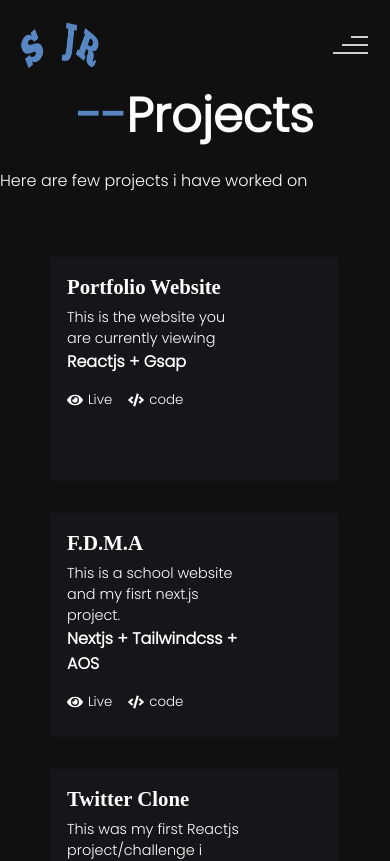
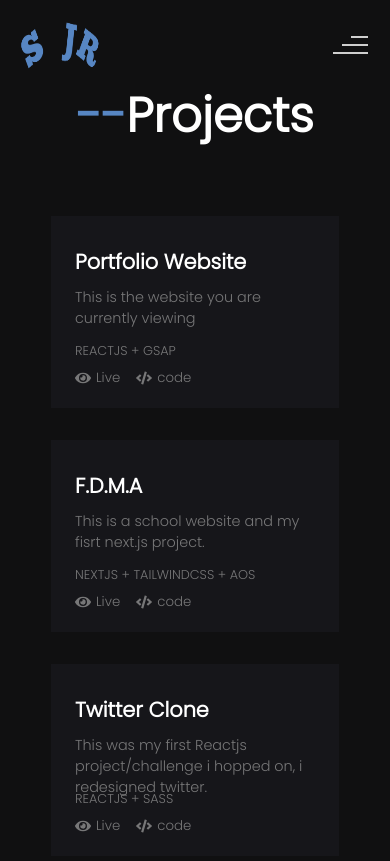
Before and after one commit to Samueljr-web/samuel-dev, a React (Create React App) app: page /projects in a window 390 px wide. Shown: the top 861 px of the page. Built offline with nearby package versions, Linux system fonts and the light colour scheme.

Commit message:
updated portfolio

```diff
--- a/src/data/data.js
+++ b/src/data/data.js
@@ -46,7 +46,7 @@ export const projectsData = [
   },
   {
     id: "5",
-    name: "US TO YOU- Landing page",
+    name: "UTY - Landing page",
     description: "I created a landing page for a delivery service",
     stack: "Javacript + Css",
     link: "https://uty.netlify.app/#",
@@ -62,7 +62,7 @@ export const projectsData = [
   },
   {
     id: "7",
-    name: "Food City",
+    name: "Food City ",
     description: "I contributed & Designed the home page of this project",
     stack: "Reactjs + Css",
     link: "https://restaurant-website-silk.vercel.app",
--- a/src/pages/Projects.js
+++ b/src/pages/Projects.js
@@ -24,7 +24,6 @@ function Projects() {
   return (
     <div className="projects">
       <h2 id="heading-title">Projects</h2>
-      <p id="project-title">Here are few projects i have worked on</p>
       <div className="project_card">
         {projectsData.map((p) => {
           return (
@@ -32,6 +31,7 @@ function Projects() {
               <div className="project_card_content">
                 <h2>{p.name}</h2>
                 <p>{p.description}</p>
+                <div className="bottom">
                   <h4>{p.stack}</h4>
                   <div className="btn-div">
                     <span>
@@ -58,6 +58,7 @@ function Projects() {
                   </div>
                 </div>
               </div>
+            </div>
           );
         })}
       </div>
--- a/src/styles/contact.css
+++ b/src/styles/contact.css
@@ -24,7 +24,22 @@
 .contact_card *{
   color: var(--primary-color);
 }
-@media screen and (max-width: 917px){
+@media screen and (max-width: 1168px){
+  .contact_card {
+    display: flex;
+    align-items: center;
+    justify-content: center;
+    width: 16rem;
+    height: 5rem;
+  }
+  .contact_card span {
+    font-size: 1.7rem;
+  }
+  .contact_card h2 {
+    font-size: 1rem;
+  }
+}
+@media screen and (max-width: 517px){
   .contact_card_div {
     flex-direction: column;
   }
@@ -32,7 +47,7 @@
     display: flex;
     align-items: center;
     justify-content: center;
-    width: 70%;
+    width: 80%;
     height: 5rem;
   }
   .contact_card span {
--- a/src/styles/projects.css
+++ b/src/styles/projects.css
@@ -7,7 +7,8 @@
   margin-top: 3rem;
 }
 .project-card-main{
-   padding: 1rem 1rem;
+  position: relative;
+   padding: 1rem 2.8rem;
    width: 23rem;
    height: 14rem;
    margin: 1rem auto;
@@ -15,42 +16,52 @@
    transition: transform 0.1s ease;
 }
 .project-card-main:hover{
-  transform: scale(1.1);
+  transform: scale(1.08);
   border: 1px solid #ffffff;
   transition: transform 0.1s ease;
 }
 .project_card_content {
   width: 20rem;
-  height: 20rem;
+  height: 18rem;
   transition: all 0.3s;
 }
 .project_card_content h2 {
   font-weight: 700;
-  font-family: cursive;
   font-size: 1.3rem;
   margin-top: 1rem;
 }
 .project_card_content h4{
-  font-size: 1rem;
+  font-size: 0.8rem;
+  font-weight: 100;
+  color: var(--primary-color);
+  margin-top: 1rem;
+  text-transform: uppercase;
 }
 .project_card_content p {
-  color: #fff;
-  margin-top: 0.5rem;
+  color: var(--primary-color);
   font-size: 0.9rem;
+  margin-top: 10px;
+}
+.bottom{
+  position: absolute;
+  bottom: 20px;
 }
 .btn-div {
   display: flex;
-  margin-top: 1rem;
 }
 .btn-div span{
   margin-right: 1rem;
+   margin-top: 0.5rem;
 }
 .live,
 .code{
-  color: var(--primary-color);
   text-decoration: none;
   display: flex;
   align-items: center;
+}
+.live *,
+.code *{
+  color: var(--primary-color);
 }
 .btn-div span a small{
   margin-left: 5px;
@@ -68,11 +79,11 @@
     transition: all 0.3s;
   }
 }
-@media screen and (max-width: 778px) {
+@media screen and (max-width: 852px) {
   .project-card-main{
     padding: 0.5rem 1rem;
     width: 20rem;
-    height: 13rem;
+    height: 12rem;
     margin: 1rem auto;
     background: var(--secondary-color);
  }
@@ -87,15 +98,15 @@
 }
 @media screen and (max-width: 500px) {
   .project-card-main{
-    padding: 0.1rem 1rem;
+    padding: 0.9rem 1.5rem;
     width: 18rem;
-    height: 14rem;
+    height: 12rem;
     margin: 1rem auto;
     background: var(--secondary-color);
  }
   .project_card_content {
-    width: 70%;
-    height: 20rem;
+    width: fit-content;
+    height: fit-content;
     transition: all 0.3s;
   }
 }
```
Lines whose indentation alone changed are shown as unchanged.
